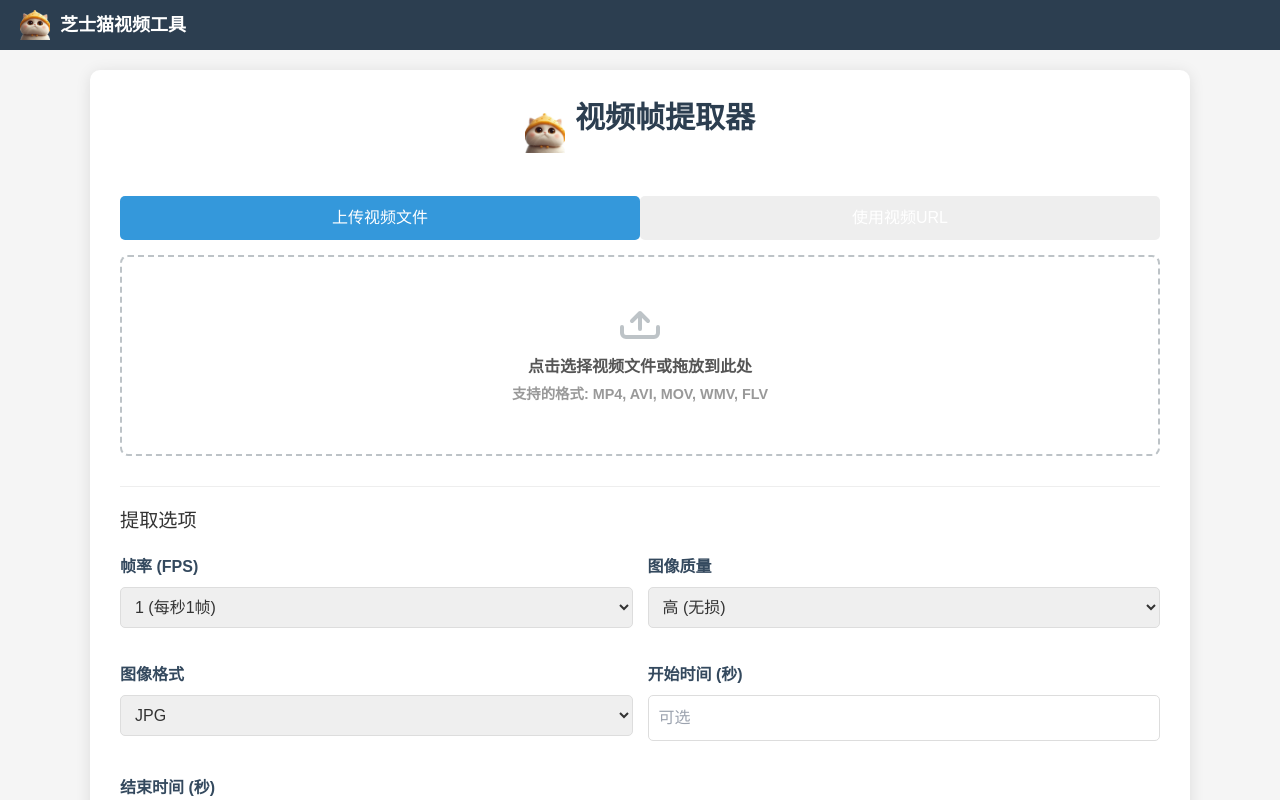
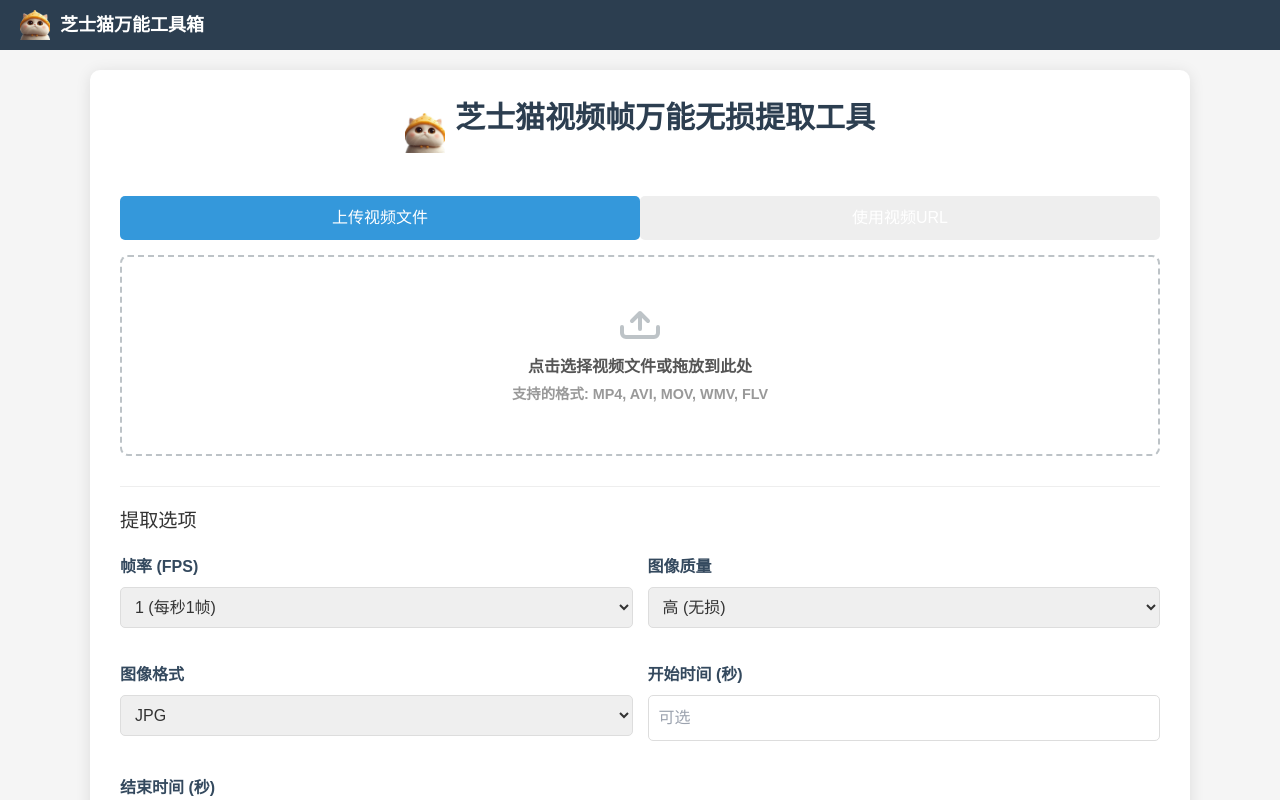
Before and after one commit to cheesecatool8/vf1, a React (Create React App) app in the folder frontend/: page / in a window 1280 px wide. Shown: the top 800 px of the page. Built offline with nearby package versions, Linux system fonts and the light colour scheme; no server answers.

Commit message:
Update App.js

```diff
--- a/frontend/src/App.js
+++ b/frontend/src/App.js
@@ -109,14 +109,14 @@ function App() {
       {/* 顶部导航栏 */}
       <div className="top-nav">
         <img src="images/cat-icon.png" alt="猫咪图标" className="nav-logo" />
-        <div className="nav-title">芝士猫视频工具</div>
+        <div className="nav-title">芝士猫万能工具箱</div>
       </div>
 
       <div className="container">
         {/* 标题与图标 */}
         <div className="title-with-icon">
           <img src="images/cat-icon.png" alt="猫咪图标" className="cat-icon" />
-          <h1 className="text-3xl font-bold">视频帧提取器</h1>
+          <h1 className="text-3xl font-bold">芝士猫视频帧万能无损提取工具</h1>
         </div>
 
         {/* 表单区域 */}
```
